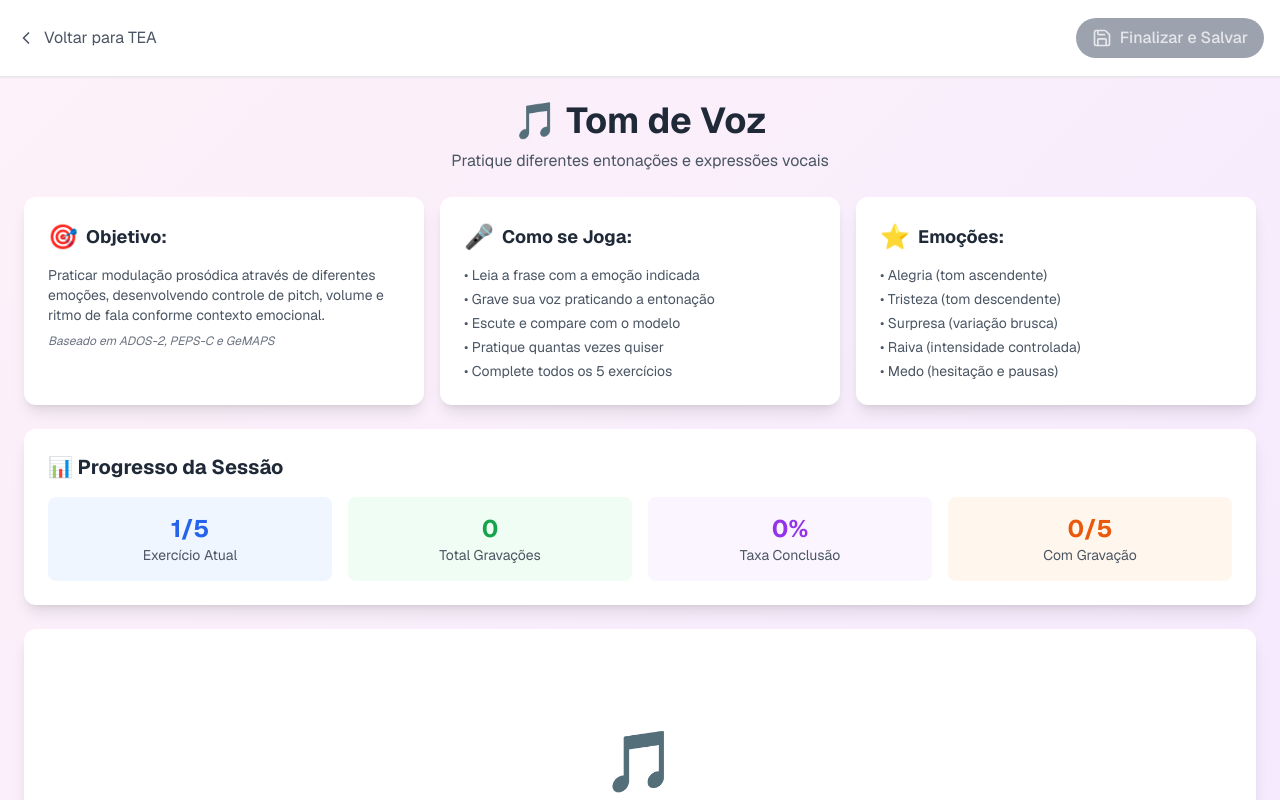
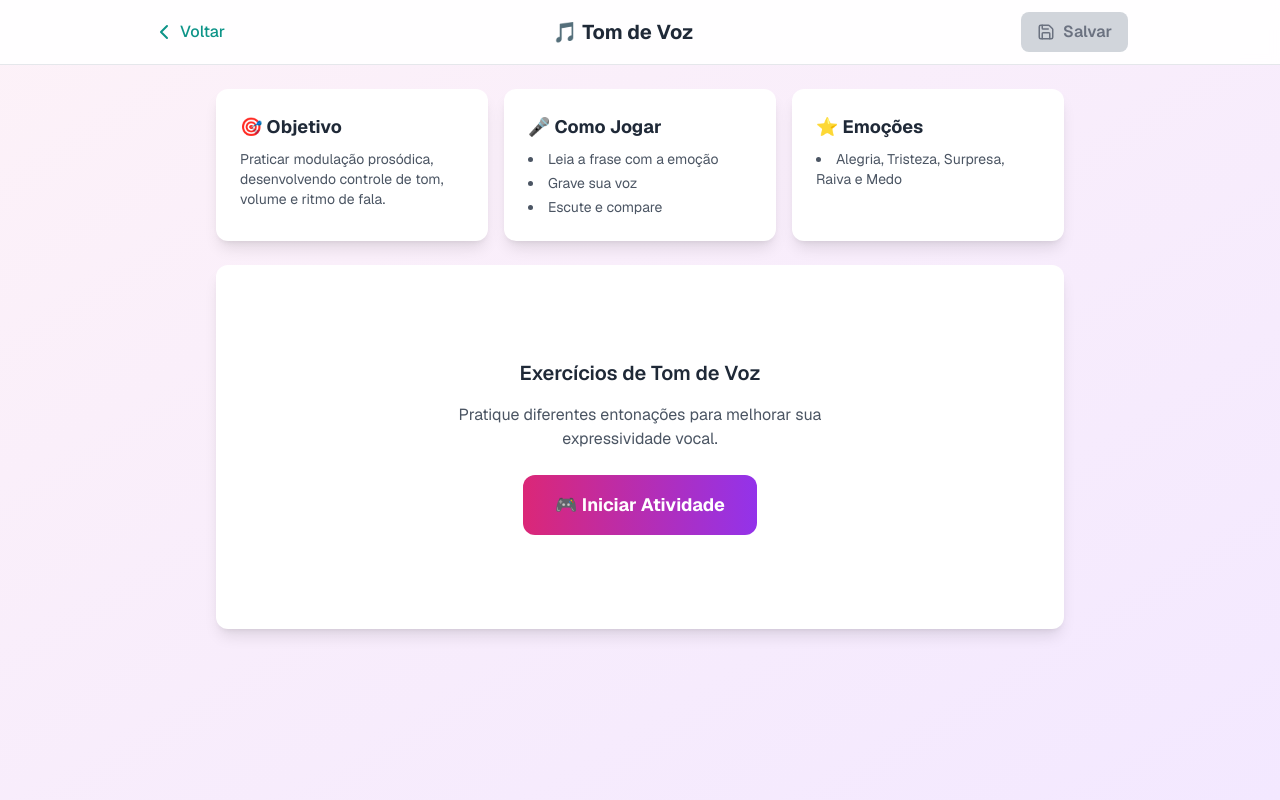
Before and after one commit to ClaudemirWork/teaplus-working, a Next.js app: page /tone-of-voice in a window 1280 px wide. Shown: the top 800 px of the page. Built offline with nearby package versions, Linux system fonts and the light colour scheme.

Commit message:
Update page.tsx correção do botão voltar para o jogo tom de voz

```diff
--- a/app/tone-of-voice/page.tsx
+++ b/app/tone-of-voice/page.tsx
@@ -19,7 +19,7 @@ export default function ToneOfVoice() {
   const [audioBlob, setAudioBlob] = useState<Blob | null>(null);
   const mediaRecorderRef = useRef<MediaRecorder | null>(null);
 
-  // Métricas baseadas em literatura científica
+  // Métricas
   const [inicioSessao, setInicioSessao] = useState<Date | null>(null);
   const [gravacoesRealizadas, setGravacoesRealizadas] = useState<number[]>([0, 0, 0, 0, 0]);
   const [tempoPorExercicio, setTempoPorExercicio] = useState<number[]>([]);
@@ -32,7 +32,7 @@ export default function ToneOfVoice() {
       emotion: "Alegria",
       phrase: "Que dia lindo hoje!",
       description: "Pratique falar com tom alegre e entusiasmado",
-      tips: "Eleve o tom no final, fale mais rápido, use entonação ascendente",
+      tips: "Eleve o tom no final, fale mais rápido, use entonação ascendente.",
       color: "bg-yellow-100 border-yellow-300 text-yellow-800"
     },
     {
@@ -40,7 +40,7 @@ export default function ToneOfVoice() {
       emotion: "Tristeza",
       phrase: "Não consegui terminar o projeto.",
       description: "Pratique um tom mais baixo e melancólico",
-      tips: "Use tom mais grave, fale mais devagar, entonação descendente",
+      tips: "Use tom mais grave, fale mais devagar, entonação descendente.",
       color: "bg-blue-100 border-blue-300 text-blue-800"
     },
     {
@@ -48,7 +48,7 @@ export default function ToneOfVoice() {
       emotion: "Surpresa",
       phrase: "Não acredito que você veio!",
       description: "Expresse surpresa com mudanças bruscas de tom",
-      tips: "Comece baixo e suba o tom rapidamente, pause antes de palavras importantes",
+      tips: "Comece baixo e suba o tom rapidamente, pause antes de palavras importantes.",
       color: "bg-purple-100 border-purple-300 text-purple-800"
     },
     {
@@ -56,7 +56,7 @@ export default function ToneOfVoice() {
       emotion: "Raiva",
       phrase: "Isso não pode estar acontecendo!",
       description: "Pratique controlar a intensidade da raiva",
-      tips: "Tom mais forte mas controlado, pronuncie palavras claramente",
+      tips: "Tom mais forte mas controlado, pronuncie palavras claramente.",
       color: "bg-red-100 border-red-300 text-red-800"
     },
     {
@@ -64,7 +64,7 @@ export default function ToneOfVoice() {
       emotion: "Medo",
       phrase: "Acho que tem alguém aí fora...",
       description: "Use tom baixo e hesitante para expressar medo",
-      tips: "Fale mais baixo, com pausas, voz ligeiramente trêmula",
+      tips: "Fale mais baixo, com pausas, voz ligeiramente trêmula.",
       color: "bg-gray-100 border-gray-300 text-gray-800"
     }
   ];
@@ -98,12 +98,10 @@ export default function ToneOfVoice() {
         setAudioBlob(blob);
         stream.getTracks().forEach(track => track.stop());
 
-        // Atualizar métricas
         const novasGravacoes = [...gravacoesRealizadas];
         novasGravacoes[exercicioAtual]++;
         setGravacoesRealizadas(novasGravacoes);
 
-        // Contar exercícios com gravação
         const exerciciosGravados = novasGravacoes.filter(g => g > 0).length;
         setExerciciosComGravacao(exerciciosGravados);
       };
@@ -132,7 +130,6 @@ export default function ToneOfVoice() {
   };
 
   const nextExercise = () => {
-    // Salvar tempo do exercício atual
     if (inicioExercicio) {
       const tempo = (new Date().getTime() - inicioExercicio.getTime()) / 1000;
       setTempoPorExercicio(prev => [...prev, tempo]);
@@ -143,7 +140,6 @@ export default function ToneOfVoice() {
       setAudioBlob(null);
       setInicioExercicio(new Date());
     } else {
-      // Completou todos os exercícios
       finalizarAtividade();
     }
   };
@@ -157,7 +153,6 @@ export default function ToneOfVoice() {
   };
 
   const finalizarAtividade = () => {
-    // Salvar tempo do último exercício
     if (inicioExercicio) {
       const tempo = (new Date().getTime() - inicioExercicio.getTime()) / 1000;
       setTempoPorExercicio(prev => [...prev, tempo]);
@@ -165,24 +160,11 @@ export default function ToneOfVoice() {
     setAtividadeConcluida(true);
   };
 
-  // Calcular métricas
-  const calcularTaxaConclusao = () => {
-    const exerciciosGravados = gravacoesRealizadas.filter(g => g > 0).length;
-    return Math.round((exerciciosGravados / exercises.length) * 100);
-  };
+  // Funções de cálculo de métricas
+  const calcularTaxaConclusao = () => Math.round((exerciciosComGravacao / exercises.length) * 100);
+  const calcularTempoTotal = () => inicioSessao ? Math.floor((new Date().getTime() - inicioSessao.getTime()) / 1000) : 0;
 
-  const calcularTempoTotal = () => {
-    if (!inicioSessao) return 0;
-    return Math.floor((new Date().getTime() - inicioSessao.getTime()) / 1000);
-  };
-
-  const calcularTempoMedio = () => {
-    if (tempoPorExercicio.length === 0) return 0;
-    const soma = tempoPorExercicio.reduce((a, b) => a + b, 0);
-    return Math.round(soma / tempoPorExercicio.length);
-  };
-
-  // FUNÇÃO DE SALVAMENTO - IDÊNTICA AO CAA/EYE-CONTACT
+  // Função de salvamento
   const handleSaveSession = async () => {
     if (!atividadeConcluida) {
       alert('Complete todos os exercícios antes de salvar.');
@@ -192,49 +174,42 @@ export default function ToneOfVoice() {
     setSalvando(true);
 
     try {
-      // Obter o usuário atual - EXATAMENTE COMO NO CAA
       const { data: { user }, error: userError } = await supabase.auth.getUser();
 
       if (userError || !user) {
-        console.error('Erro ao obter usuário:', userError);
         alert('Erro: Sessão expirada. Por favor, faça login novamente.');
         router.push('/login');
         return;
       }
 
-      // Calcular pontuação final baseada em engajamento
       const taxaConclusao = calcularTaxaConclusao();
       const totalGravacoes = gravacoesRealizadas.reduce((a, b) => a + b, 0);
       const pontuacaoFinal = (taxaConclusao * 2) + (totalGravacoes * 10);
 
-      // Salvar na tabela sessoes - MESMA TABELA DO CAA
-      const { data, error } = await supabase
+      const { error } = await supabase
         .from('sessoes')
         .insert([{
           usuario_id: user.id,
           atividade_nome: 'Tom de Voz',
           pontuacao_final: pontuacaoFinal,
-          data_fim: new Date().toISOString()
+          data_fim: new Date().toISOString(),
+          metricas: {
+            taxaConclusao,
+            totalGravacoes,
+            tempoTotal: calcularTempoTotal(),
+            exerciciosComGravacao,
+            gravacoesPorExercicio: gravacoesRealizadas
+          }
         }]);
 
       if (error) {
-        console.error('Erro ao salvar:', error);
-        alert(`Erro ao salvar: ${error.message}`);
-      } else {
-        alert(`Sessão salva com sucesso!
+        throw error;
+      }
 
-📊 Resumo:
-• Exercícios Completados: ${exercises.length}/5
-• Taxa de Conclusão: ${taxaConclusao}%
-• Total de Gravações: ${totalGravacoes}
-• Tempo Total: ${calcularTempoTotal()}s
-• Exercícios com Gravação: ${exerciciosComGravacao}`);
-
-        router.push('/tea');
-      }
+      alert(`Sessão salva com sucesso! Pontuação: ${pontuacaoFinal}`);
+      router.push('/dashboard'); // Redirecionamento corrigido
     } catch (error: any) {
-      console.error('Erro inesperado:', error);
-      alert(`Erro ao salvar: ${error.message || 'Erro desconhecido'}`);
+      alert(`Erro ao salvar: ${error.message}`);
     } finally {
       setSalvando(false);
     }
@@ -242,180 +217,97 @@ export default function ToneOfVoice() {
 
   const currentEx = exercises[exercicioAtual];
 
-  return (
-    <div className="min-h-screen bg-gradient-to-br from-pink-50 to-purple-100">
-      {/* HEADER IDÊNTICO AO CAA/EYE-CONTACT */}
-      <header className="bg-white shadow-sm border-b border-gray-200 sticky top-0 z-10">
-        <div className="p-3 sm:p-4 flex items-center justify-between">
+  const GameHeader = () => (
+    <header className="bg-white/90 backdrop-blur-sm border-b border-gray-200 sticky top-0 z-10">
+      <div className="max-w-5xl mx-auto px-4 sm:px-6">
+        <div className="flex items-center justify-between h-16">
           <Link
-            href="/tea"
-            className="flex items-center space-x-2 text-gray-600 hover:text-gray-800 transition-colors min-h-[44px] touch-manipulation"
+            href="/dashboard"
+            className="flex items-center text-teal-600 hover:text-teal-700 transition-colors"
           >
-            <ChevronLeft size={20} />
-            <span className="text-sm sm:text-base">Voltar para TEA</span>
+            <ChevronLeft className="h-6 w-6" />
+            <span className="ml-1 font-medium text-sm sm:text-base">Voltar</span>
           </Link>
 
-          {/* BOTÃO SALVAR - SEMPRE VISÍVEL */}
+          <h1 className="text-lg sm:text-xl font-bold text-gray-800 text-center">
+            🎵 Tom de Voz
+          </h1>
+
           <button
             onClick={handleSaveSession}
             disabled={salvando || !atividadeConcluida}
-            className={`flex items-center space-x-2 px-4 py-2 rounded-full font-medium transition-colors ${
+            className={`flex items-center space-x-2 px-3 py-2 sm:px-4 rounded-lg font-semibold transition-colors ${
               atividadeConcluida
-                ? 'bg-green-600 text-white hover:bg-green-700'
-                : 'bg-gray-400 text-gray-200 cursor-not-allowed'
+                ? 'bg-green-500 text-white hover:bg-green-600'
+                : 'bg-gray-300 text-gray-500 cursor-not-allowed'
             }`}
           >
-            <Save size={20} />
-            <span>{salvando ? 'Salvando...' : 'Finalizar e Salvar'}</span>
+            <Save size={18} />
+            <span className="hidden sm:inline">{salvando ? 'Salvando...' : 'Salvar'}</span>
           </button>
         </div>
-      </header>
+      </div>
+    </header>
+  );
 
-      {/* Conteúdo Principal */}
-      <main className="p-4 sm:p-6 max-w-7xl mx-auto w-full">
-
-        {/* Título */}
-        <div className="text-center mb-6">
-          <h1 className="text-3xl sm:text-4xl font-bold text-gray-800 mb-2">
-            🎵 Tom de Voz
-          </h1>
-          <p className="text-gray-600">Pratique diferentes entonações e expressões vocais</p>
-        </div>
-
-        {/* Cards de Instruções - PADRÃO CAA */}
+  return (
+    <div className="min-h-screen bg-gradient-to-br from-pink-50 to-purple-100">
+      <GameHeader />
+      <main className="p-4 sm:p-6 max-w-4xl mx-auto w-full">
+        {/* Cards de Instruções */}
         <div className="grid md:grid-cols-3 gap-4 mb-6">
-          {/* Objetivo */}
           <div className="bg-white rounded-xl shadow-lg p-6">
-            <div className="flex items-center space-x-2 mb-3">
-              <span className="text-red-500 text-2xl">🎯</span>
-              <h2 className="text-lg font-bold text-gray-800">Objetivo:</h2>
-            </div>
-            <p className="text-gray-600 text-sm">
-              Praticar modulação prosódica através de diferentes emoções, desenvolvendo controle de pitch,
-              volume e ritmo de fala conforme contexto emocional.
-            </p>
-            <p className="text-xs text-gray-500 mt-2 italic">
-              Baseado em ADOS-2, PEPS-C e GeMAPS
-            </p>
+            <h2 className="text-lg font-bold text-gray-800 mb-2">🎯 Objetivo</h2>
+            <p className="text-gray-600 text-sm">Praticar modulação prosódica, desenvolvendo controle de tom, volume e ritmo de fala.</p>
           </div>
-
-          {/* Como se Joga */}
           <div className="bg-white rounded-xl shadow-lg p-6">
-            <div className="flex items-center space-x-2 mb-3">
-              <span className="text-blue-500 text-2xl">🎤</span>
-              <h2 className="text-lg font-bold text-gray-800">Como se Joga:</h2>
-            </div>
-            <ul className="text-gray-600 text-sm space-y-1">
-              <li>• Leia a frase com a emoção indicada</li>
-              <li>• Grave sua voz praticando a entonação</li>
-              <li>• Escute e compare com o modelo</li>
-              <li>• Pratique quantas vezes quiser</li>
-              <li>• Complete todos os 5 exercícios</li>
+            <h2 className="text-lg font-bold text-gray-800 mb-2">🎤 Como Jogar</h2>
+            <ul className="text-gray-600 text-sm list-disc list-inside space-y-1">
+              <li>Leia a frase com a emoção</li>
+              <li>Grave sua voz</li>
+              <li>Escute e compare</li>
             </ul>
           </div>
-
-          {/* Níveis */}
           <div className="bg-white rounded-xl shadow-lg p-6">
-            <div className="flex items-center space-x-2 mb-3">
-              <span className="text-yellow-500 text-2xl">⭐</span>
-              <h2 className="text-lg font-bold text-gray-800">Emoções:</h2>
-            </div>
-            <ul className="text-gray-600 text-sm space-y-1">
-              <li>• Alegria (tom ascendente)</li>
-              <li>• Tristeza (tom descendente)</li>
-              <li>• Surpresa (variação brusca)</li>
-              <li>• Raiva (intensidade controlada)</li>
-              <li>• Medo (hesitação e pausas)</li>
+            <h2 className="text-lg font-bold text-gray-800 mb-2">⭐ Emoções</h2>
+            <ul className="text-gray-600 text-sm list-disc list-inside space-y-1">
+              <li>Alegria, Tristeza, Surpresa, Raiva e Medo</li>
             </ul>
           </div>
         </div>
 
-        {/* Progresso da Sessão - PADRÃO CAA */}
-        <div className="bg-white rounded-xl shadow-lg p-6 mb-6">
-          <h2 className="text-xl font-bold text-gray-800 mb-4 flex items-center">
-            📊 Progresso da Sessão
-          </h2>
-
-          <div className="grid grid-cols-2 md:grid-cols-4 gap-4">
-            <div className="text-center p-4 bg-blue-50 rounded-lg">
-              <div className="text-2xl font-bold text-blue-600">
-                {exercicioAtual + 1}/5
-              </div>
-              <div className="text-sm text-gray-600">Exercício Atual</div>
+        {/* Progresso da Sessão */}
+        {atividadeIniciada && (
+          <div className="bg-white rounded-xl shadow-lg p-6 mb-6">
+            <h2 className="text-xl font-bold text-gray-800 mb-4">📊 Progresso da Sessão</h2>
+            <div className="grid grid-cols-2 md:grid-cols-4 gap-4">
+              {/* Métricas aqui */}
             </div>
-
-            <div className="text-center p-4 bg-green-50 rounded-lg">
-              <div className="text-2xl font-bold text-green-600">
-                {gravacoesRealizadas.reduce((a, b) => a + b, 0)}
-              </div>
-              <div className="text-sm text-gray-600">Total Gravações</div>
-            </div>
-
-            <div className="text-center p-4 bg-purple-50 rounded-lg">
-              <div className="text-2xl font-bold text-purple-600">
-                {calcularTaxaConclusao()}%
-              </div>
-              <div className="text-sm text-gray-600">Taxa Conclusão</div>
-            </div>
-
-            <div className="text-center p-4 bg-orange-50 rounded-lg">
-              <div className="text-2xl font-bold text-orange-600">
-                {exerciciosComGravacao}/5
-              </div>
-              <div className="text-sm text-gray-600">Com Gravação</div>
+            <div className="w-full h-3 bg-gray-200 rounded-full mt-4">
+              <div
+                className="h-full bg-gradient-to-r from-pink-400 to-purple-400 transition-all duration-500 rounded-full"
+                style={{ width: `${((exercicioAtual + 1) / exercises.length) * 100}%` }}
+              />
             </div>
           </div>
+        )}
 
-          {/* Barra de Progresso */}
-          {atividadeIniciada && (
-            <div className="mt-4">
-              <div className="flex justify-between text-sm text-gray-600 mb-1">
-                <span>Progresso Geral</span>
-                <span>{exercicioAtual + 1} de {exercises.length}</span>
-              </div>
-              <div className="w-full h-3 bg-gray-200 rounded-full overflow-hidden">
-                <div
-                  className="h-full bg-gradient-to-r from-pink-400 to-purple-400 transition-all duration-500"
-                  style={{ width: `${((exercicioAtual + 1) / exercises.length) * 100}%` }}
-                />
-              </div>
-            </div>
-          )}
-        </div>
-
-        {/* Área Principal do Exercício */}
+        {/* Área Principal */}
         <div className="bg-white rounded-xl shadow-lg p-8">
           {!atividadeIniciada ? (
-            <div className="flex flex-col items-center justify-center min-h-[400px]">
-              <div className="text-6xl mb-6">🎵</div>
-              <h3 className="text-xl font-semibold mb-4 text-gray-800">
-                Exercícios de Tom de Voz
-              </h3>
-              <p className="text-gray-600 mb-6 text-center max-w-md">
-                Pratique diferentes entonações emocionais para melhorar sua expressividade vocal e prosódia
-              </p>
+            <div className="text-center min-h-[300px] flex flex-col justify-center items-center">
+              <h3 className="text-xl font-semibold mb-4 text-gray-800">Exercícios de Tom de Voz</h3>
+              <p className="text-gray-600 mb-6 max-w-md">Pratique diferentes entonações para melhorar sua expressividade vocal.</p>
               <button
                 onClick={iniciarAtividade}
-                className="px-8 py-4 bg-gradient-to-r from-pink-600 to-purple-600 text-white font-bold rounded-xl hover:from-pink-700 hover:to-purple-700 transition-all transform hover:scale-105 text-lg"
+                className="px-8 py-4 bg-gradient-to-r from-pink-600 to-purple-600 text-white font-bold rounded-xl hover:shadow-lg transition-all text-lg"
               >
                 🎮 Iniciar Atividade
               </button>
             </div>
           ) : atividadeConcluida ? (
-            <div className="flex flex-col items-center justify-center min-h-[400px]">
-              <div className="text-6xl mb-6">🎉</div>
-              <h3 className="text-2xl font-bold text-green-600 mb-4">
-                Parabéns! Atividade Concluída!
-              </h3>
-              <div className="bg-green-50 p-6 rounded-lg mb-6">
-                <h4 className="font-semibold text-gray-800 mb-3">📊 Resultados:</h4>
-                <div className="text-left space-y-2">
-                  <p className="text-gray-700">✅ Exercícios Completados: 5/5</p>
-                  <p className="text-gray-700">🎤 Total de Gravações: {gravacoesRealizadas.reduce((a, b) => a + b, 0)}</p>
-                  <p className="text-gray-700">📈 Taxa de Conclusão: {calcularTaxaConclusao()}%</p>
-                  <p className="text-gray-700">⏱️ Tempo Total: {calcularTempoTotal()}s</p>
-                </div>
-              </div>
+            <div className="text-center min-h-[300px] flex flex-col justify-center items-center">
+              <h3 className="text-2xl font-bold text-green-600 mb-4">🎉 Atividade Concluída!</h3>
               <button
                 onClick={iniciarAtividade}
                 className="px-6 py-3 bg-purple-600 text-white font-medium rounded-lg hover:bg-purple-700 transition-colors"
@@ -425,124 +317,57 @@ export default function ToneOfVoice() {
             </div>
           ) : (
             <div>
-              {/* Emoção Atual */}
-              <div className={`${currentEx.color} rounded-xl p-6 mb-6 border-2`}>
-                <div className="text-center">
-                  <h2 className="text-2xl font-bold mb-2">Emoção: {currentEx.emotion}</h2>
-                  <p className="text-lg">{currentEx.description}</p>
-                </div>
+              <div className={`${currentEx.color} rounded-xl p-6 mb-6 border-2 text-center`}>
+                <h2 className="text-2xl font-bold mb-2">Emoção: {currentEx.emotion}</h2>
+                <p className="text-lg">{currentEx.description}</p>
               </div>
 
-              {/* Frase para Praticar */}
               <div className="bg-gray-50 rounded-xl p-8 text-center mb-6">
                 <h3 className="text-lg font-semibold text-gray-700 mb-4">Frase para praticar:</h3>
-                <p className="text-3xl font-bold text-gray-800 mb-6 leading-relaxed">
-                  "{currentEx.phrase}"
-                </p>
-
-                {/* Dicas */}
-                <div className="bg-blue-50 rounded-xl p-4 border-l-4 border-blue-400">
-                  <h4 className="font-semibold text-blue-800 mb-2">💡 Dicas:</h4>
-                  <p className="text-blue-700">{currentEx.tips}</p>
-                </div>
+                <p className="text-3xl font-bold text-gray-800">"{currentEx.phrase}"</p>
               </div>
 
-              {/* Controles de Gravação */}
               <div className="flex flex-col items-center gap-6">
                 <div className="flex gap-4">
                   <button
                     onClick={isRecording ? stopRecording : startRecording}
-                    className={`px-8 py-4 rounded-xl text-white font-bold text-lg transition-all transform hover:scale-105 ${
-                      isRecording
-                        ? 'bg-red-500 hover:bg-red-600 animate-pulse'
-                        : 'bg-green-500 hover:bg-green-600'
-                    }`}
+                    className={`px-8 py-4 rounded-xl text-white font-bold text-lg transition-all ${isRecording ? 'bg-red-500 animate-pulse' : 'bg-green-500'}`}
                   >
-                    {isRecording ? (
-                      <>⏹️ Parar Gravação</>
-                    ) : (
-                      <><Mic size={20} className="inline mr-2" />Iniciar Gravação</>
-                    )}
+                    {isRecording ? '⏹️ Parar' : '🎤 Gravar'}
                   </button>
-
                   {audioBlob && (
                     <button
                       onClick={playRecording}
-                      className="px-8 py-4 rounded-xl bg-blue-500 hover:bg-blue-600 text-white font-bold text-lg transition-all transform hover:scale-105"
+                      className="px-8 py-4 rounded-xl bg-blue-500 text-white font-bold text-lg"
                     >
                       <Volume2 size={20} className="inline mr-2" />
-                      Reproduzir
+                      Ouvir
                     </button>
                   )}
                 </div>
-
-                {isRecording && (
-                  <div className="text-red-600 font-semibold animate-pulse text-center">
-                    🔴 Gravando... Fale a frase com a emoção {currentEx.emotion.toLowerCase()}
-                  </div>
+                {audioBlob && !isRecording && (
+                  <div className="text-green-600 font-semibold">✅ Gravação concluída!</div>
                 )}
-
-                {audioBlob && !isRecording && (
-                  <div className="text-green-600 font-semibold text-center">
-                    ✅ Gravação concluída! Você pode reproduzir ou gravar novamente.
-                  </div>
-                )}
-
-                {/* Contador de gravações para este exercício */}
-                <div className="text-sm text-gray-600">
-                  Gravações neste exercício: {gravacoesRealizadas[exercicioAtual]}
-                </div>
               </div>
 
-              {/* Navegação */}
               <div className="flex justify-between items-center mt-8">
                 <button
                   onClick={previousExercise}
                   disabled={exercicioAtual === 0}
-                  className={`flex items-center px-6 py-3 rounded-xl font-bold transition-all ${
-                    exercicioAtual === 0
-                      ? 'bg-gray-200 text-gray-400 cursor-not-allowed'
-                      : 'bg-gray-300 hover:bg-gray-400 text-gray-700'
-                  }`}
+                  className="flex items-center px-6 py-3 rounded-xl font-bold disabled:bg-gray-200 disabled:text-gray-400 bg-gray-300 hover:bg-gray-400"
                 >
-                  <ArrowLeft size={20} className="mr-2" />
-                  Anterior
+                  <ArrowLeft size={20} className="mr-2" /> Anterior
                 </button>
-
-                <div className="flex gap-2">
-                  {exercises.map((_, index) => (
-                    <div
-                      key={index}
-                      className={`w-3 h-3 rounded-full transition-colors ${
-                        index === exercicioAtual ? 'bg-purple-500' :
-                        gravacoesRealizadas[index] > 0 ? 'bg-green-400' : 'bg-gray-300'
-                      }`}
-                    />
-                  ))}
-                </div>
-
                 <button
                   onClick={nextExercise}
-                  className="flex items-center px-6 py-3 rounded-xl bg-purple-500 hover:bg-purple-600 text-white font-bold transition-all"
+                  className="flex items-center px-6 py-3 rounded-xl bg-purple-500 text-white font-bold hover:bg-purple-600"
                 >
-                  {exercicioAtual === exercises.length - 1 ? 'Finalizar' : 'Próximo'}
-                  <ArrowRight size={20} className="ml-2" />
+                  {exercicioAtual === exercises.length - 1 ? 'Finalizar' : 'Próximo'} <ArrowRight size={20} className="ml-2" />
                 </button>
               </div>
             </div>
           )}
         </div>
-
-        {/* Informações Científicas */}
-        <div className="mt-6 bg-white rounded-xl shadow-lg p-6">
-          <h3 className="font-semibold text-gray-800 mb-2">📚 Fundamentação Científica</h3>
-          <p className="text-gray-600 text-sm">
-            Esta atividade é baseada em métricas validadas de prosódia para TEA, incluindo análise de pitch,
-            loudness e duração vocal (ADOS-2 Item A2). Os exercícios seguem o protocolo PEPS-C para avaliação
-            de elementos prosódicos e o GeMAPS para parâmetros acústicos mínimos. A prática de diferentes
-            emoções desenvolve flexibilidade prosódica, reduzindo monotonia vocal comum em TEA.
-          </p>
-        </div>
       </main>
     </div>
   );
```
